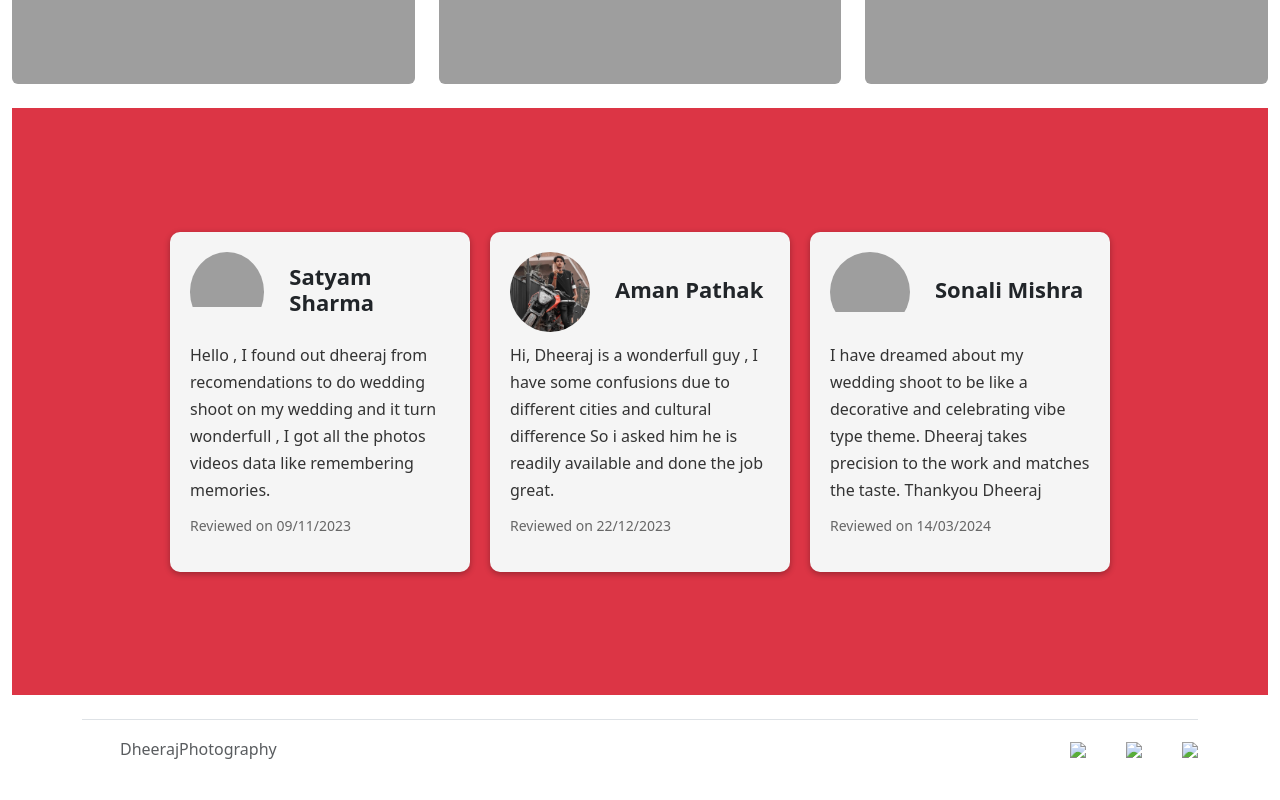
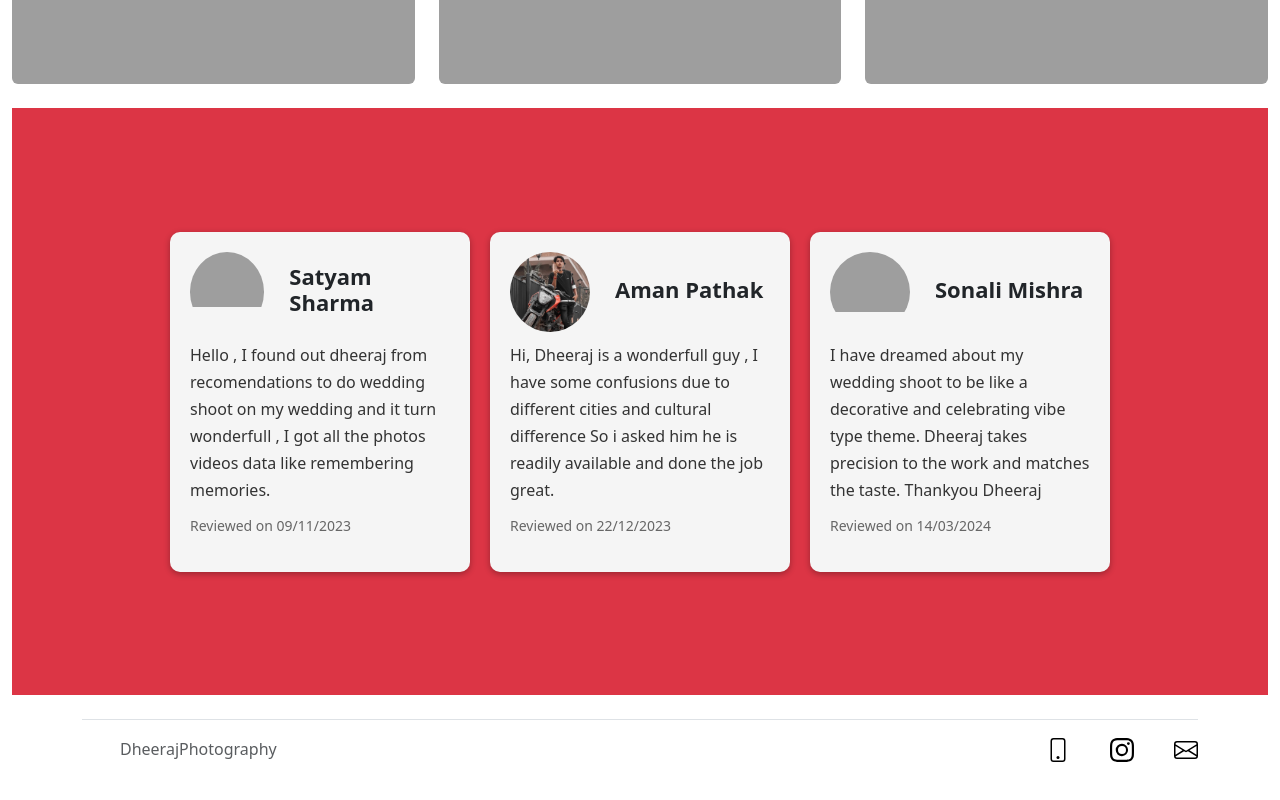
Before and after one commit to herMadhav/DheerajPhotography, a plain HTML site: page index.html in a window 1280 px wide. Shown: the part 751-1551 px from the top of the page. Drawn offline with nearby package versions, Linux system fonts and the light colour scheme; the site is published under a folder, as on GitHub Pages, so addresses that start at the root find nothing.

Commit message:
Update index.html

```diff
--- a/index.html
+++ b/index.html
@@ -187,9 +187,9 @@
         </div>
 
         <ul class="nav col-md-4 justify-content-end list-unstyled d-flex">
-          <li class="ms-3"><a class="text-body-secondary" href="/Public/contact.html"><svg class="bi" width="24" height="24"><img src="/Assets/phone.svg" width="24"></svg></a></li>
-          <li class="ms-3"><a class="text-body-secondary" href="/Public/contact.html"><svg class="bi" width="24" height="24"><img src="/Assets/instagram.svg" width="24"></svg></a></li>
-          <li class="ms-3"><a class="text-body-secondary" href="/Public/contact.html"><svg class="bi" width="24" height="24"><img src="/Assets/envelope.svg" width="24"></svg></a></li>
+          <li class="ms-3"><a class="text-body-secondary" href="/Public/contact.html"><svg class="bi" width="24" height="24"><img src="./Assets/phone.svg" width="24"></svg></a></li>
+          <li class="ms-3"><a class="text-body-secondary" href="/Public/contact.html"><svg class="bi" width="24" height="24"><img src="./Assets/instagram.svg" width="24"></svg></a></li>
+          <li class="ms-3"><a class="text-body-secondary" href="/Public/contact.html"><svg class="bi" width="24" height="24"><img src="./Assets/envelope.svg" width="24"></svg></a></li>
 
         </ul>
       </footer>
```
